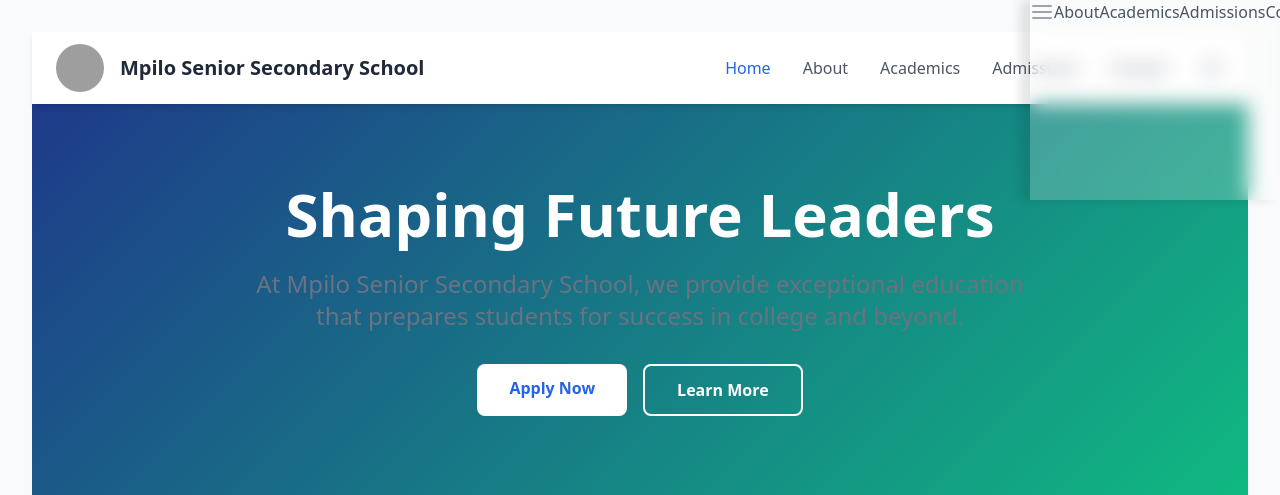
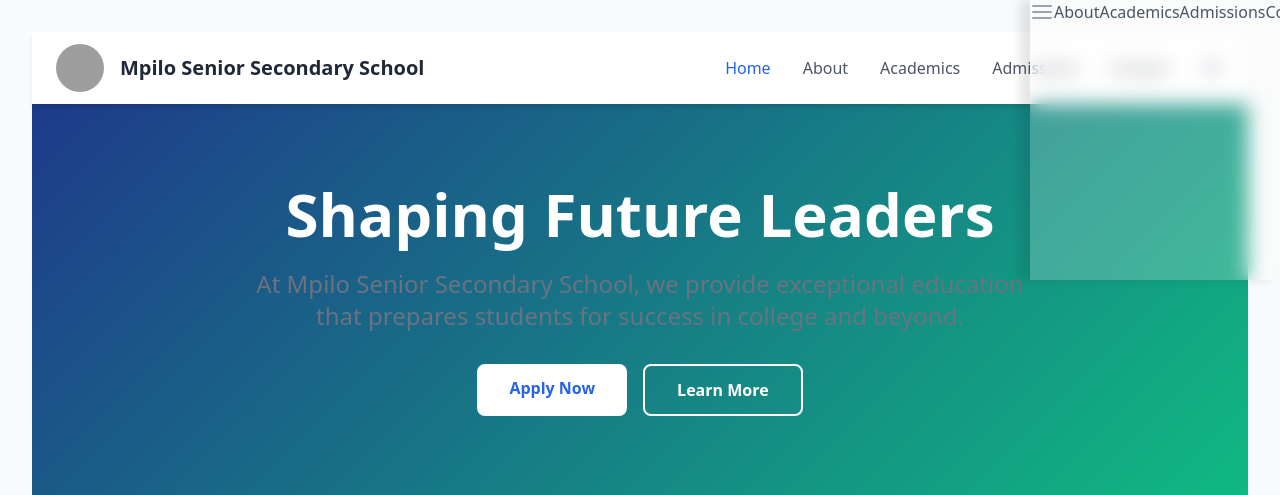
Before and after one commit to sephirimankge-lgtm/Mpilo, a PHP site: page / in a window 1280 px wide. Shown: the top 495 px of the page. Run offline with PHP 8.4, Linux system fonts and the light colour scheme; some libraries are stand-ins or nearby versions; grey boxes are pictures that could not be loaded.

Commit message:
Update style.css

```diff
--- a/style.css
+++ b/style.css
@@ -31,7 +31,7 @@ p {
 	position: fixed;
 	top: 0;
 	right: 0;
-	height: 25vh;
+	height: 35vh;
 	width: 250px;
 	z-index: 999;
 	background-color: rgba(255, 255, 255, 0.2);
```
